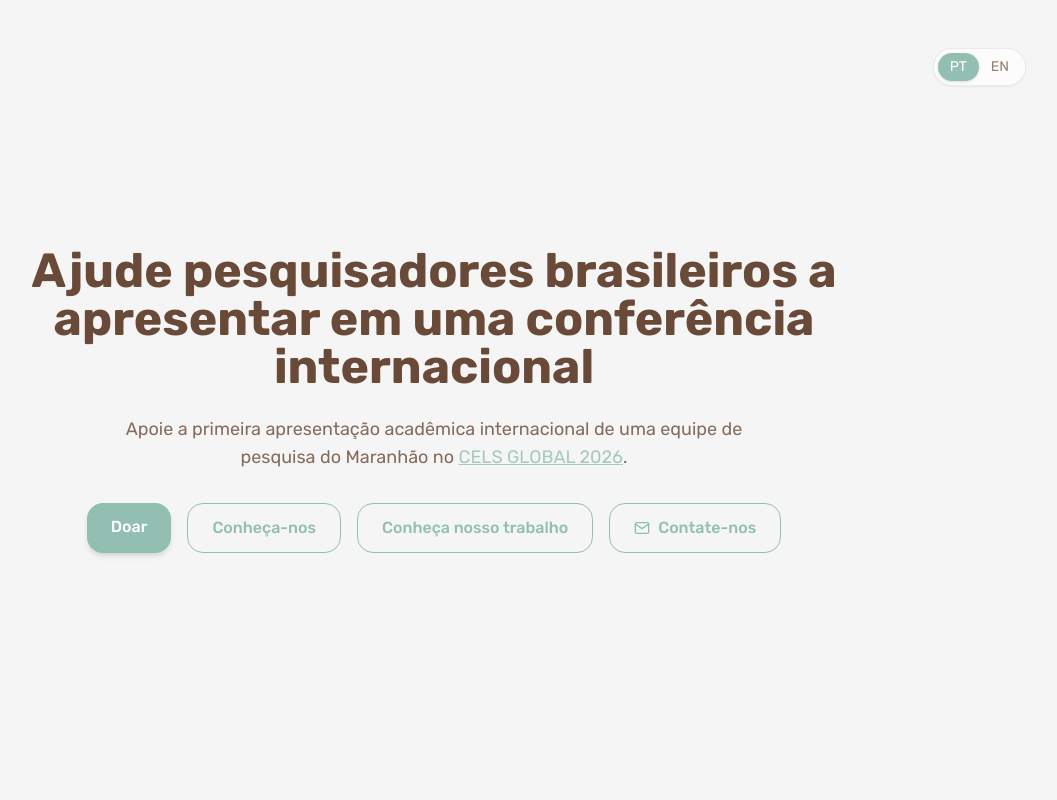
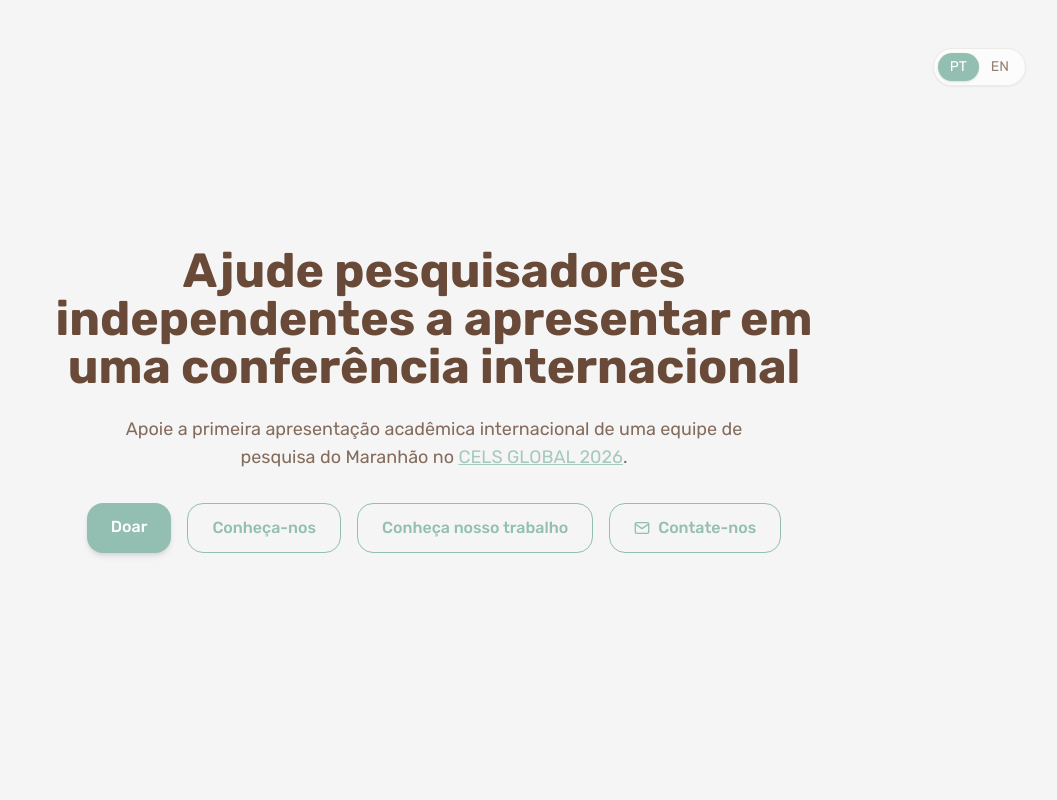
Before and after one commit to goncalvesAugusto7/CampaignFundingWebsite, a React (Vite) app in the folder CampaignFundingWebsite/: page / in a window 1280 px wide. Shown: the top 800 px of the page, without its empty margins (206-1263 px from the left). Built offline with nearby package versions, Linux system fonts and the light colour scheme.

Commit message:
ajustando título

```diff
--- a/CampaignFundingWebsite/src/i18n.js
+++ b/CampaignFundingWebsite/src/i18n.js
@@ -80,7 +80,7 @@ const resources = {
   pt: {
     translation: {
       hero_title:
-        "Ajude pesquisadores brasileiros a apresentar em uma conferência internacional",
+        "Ajude pesquisadores independentes a apresentar em uma conferência internacional",
       hero_subtitle:
         "Apoie a primeira apresentação acadêmica internacional de uma equipe de pesquisa do Maranhão no <0>CELS GLOBAL 2026</0>.",
       hero_donate: "Doar",
```
